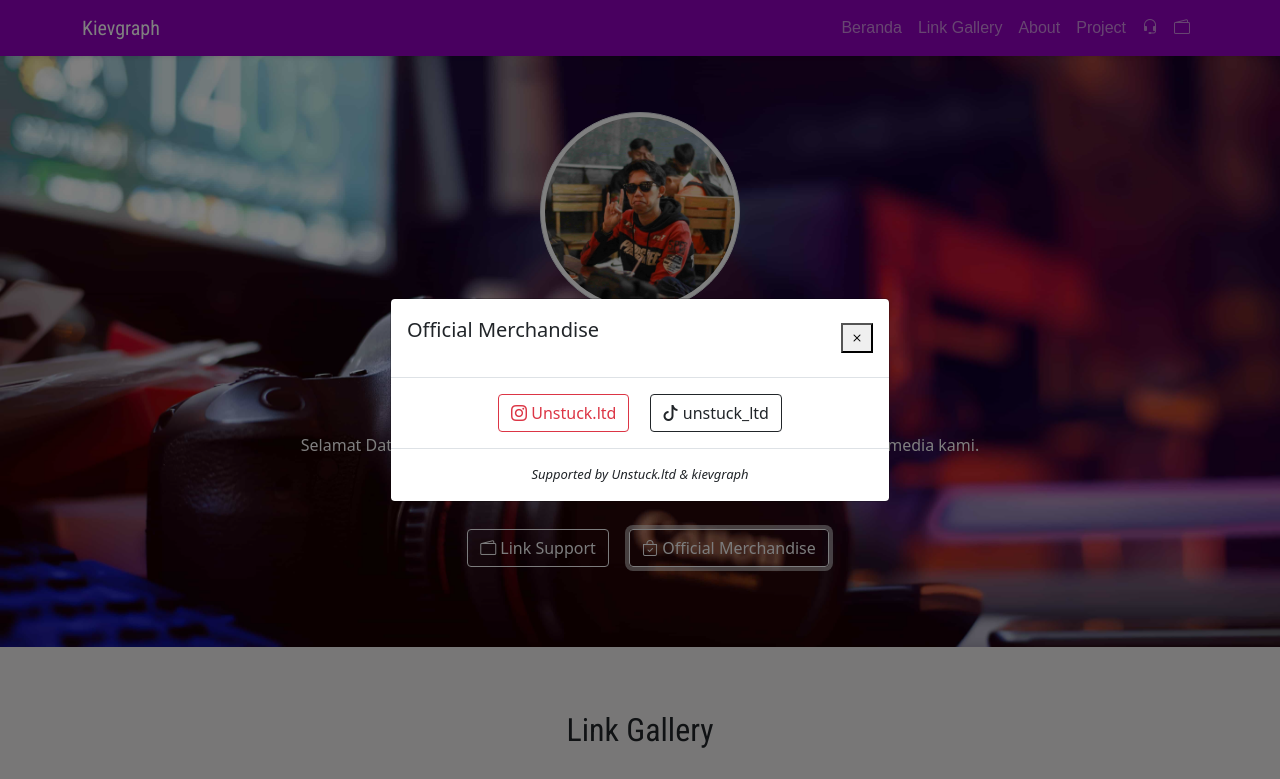
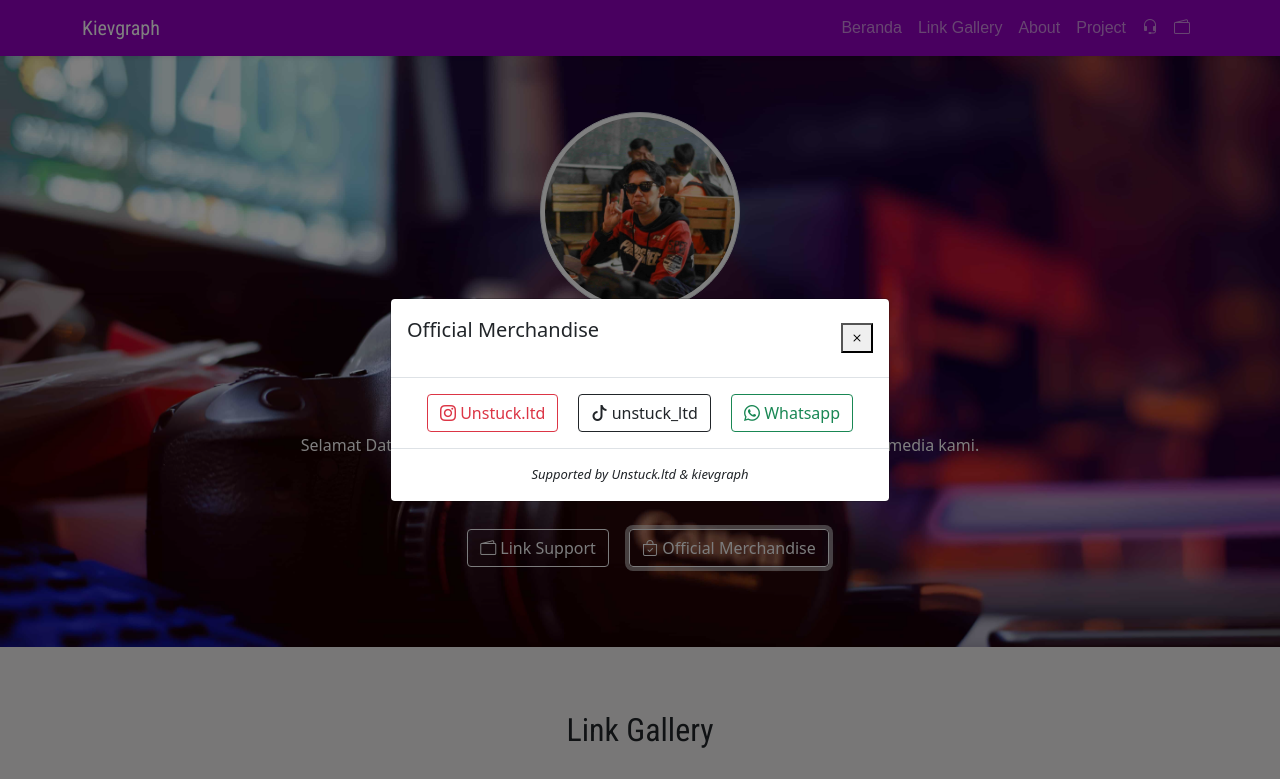
Before and after one commit to kievgraph/kievgraph.github.io, a plain HTML site: page index.html in a window 1280 px wide. Both pictures are taken after a click on the button "Official Merchandise". Shown: the top 779 px of the page. Drawn offline with nearby package versions, Linux system fonts and the light colour scheme; a web font is replaced by a local one.

Commit message:
menambah tombol di merchandise

```diff
--- a/index.html
+++ b/index.html
@@ -105,6 +105,7 @@
             <div class="modal-body">
               <a href="http://www.instagram.com/unstuck.ltd" class="btn btn-outline-danger" target="_blank"><i class="bi bi-instagram"></i> Unstuck.ltd</a>
               <a href="http://www.tiktok.com/@unstuck_ltd" class="btn btn-outline-dark ms-3" target="_blank"><i class="bi bi-tiktok"></i> unstuck_ltd</a>
+              <a href="http://wa.me/6285156250631" class="btn btn-outline-success ms-3" target="_blank"><i class="bi bi-whatsapp"></i> Whatsapp</a>
             </div>
             <div class="modal-footer justify-content-center">
               <p class="text-dark" style="font-weight: lighter; font-size: small; font-style: italic">Supported by Unstuck.ltd & kievgraph</p>
```
